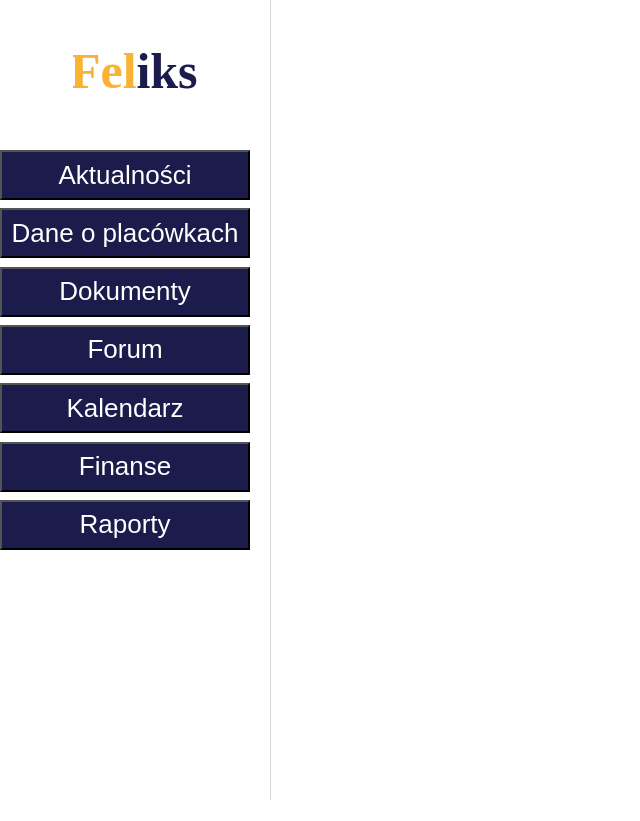
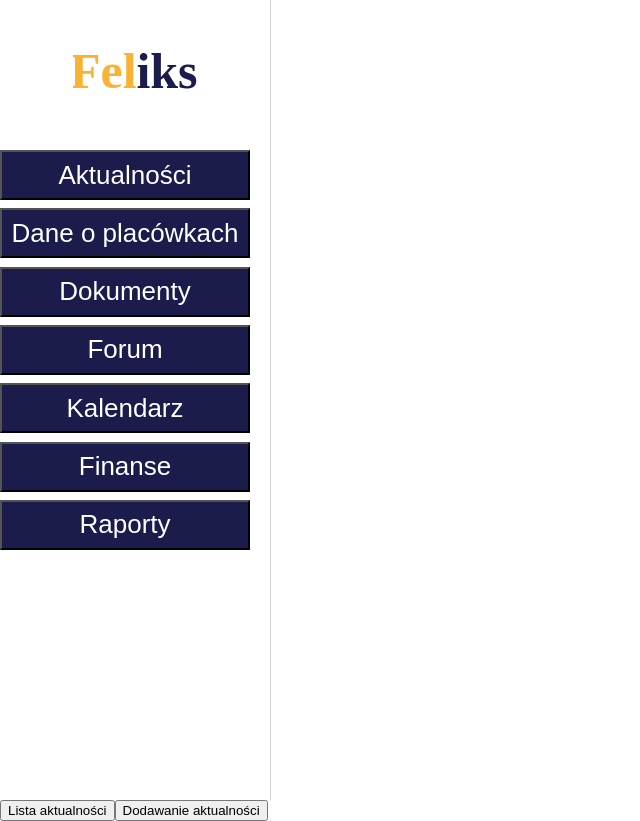
Before and after one commit to jkordek/JayKay, a React app: page / in a window 1280 px wide. Shown: the whole page, without its empty margins (0-640 px from the left). Before the commit the page ends 800 px from the top, so only its background shows below. Built offline with nearby package versions, Linux system fonts and the light colour scheme.

Commit message:
prepare folders for subpages and starter write news subpage

```diff
--- a/src/components/common/menu/MenuItem.jsx
+++ b/src/components/common/menu/MenuItem.jsx
@@ -7,10 +7,10 @@ class MenuItem extends React.Component {
   }
 
   render() {
-    const { label, doOnClick, selected } = this.props;
+    const { label, doOnClick, selected, anchor } = this.props;
 
     return (
-      <button onClick={(event) => doOnClick(label)} className={classnames('menuItem', {'selected': selected})}>
+      <button onClick={(event) => doOnClick(label)} className={classnames('menuItem', {'selected': selected})} href={'../panels/News/' + label}>
         {label}
       </button>
     )
--- a/src/components/common/menu/MenuList.jsx
+++ b/src/components/common/menu/MenuList.jsx
@@ -24,13 +24,13 @@ class MenuList extends React.Component {
 
     return (
       <div className="menuList">
-        <MenuItem doOnClick={this.onClick.bind(this)} label="Aktualności" selected={this.isSelected('Aktualności')}/>
-        <MenuItem doOnClick={this.onClick.bind(this)} label="Dane o placówkach" selected={this.isSelected('Dane o placówkach')}/>
-        <MenuItem doOnClick={this.onClick.bind(this)} label="Dokumenty" selected={this.isSelected('Dokumenty')}/>
-        <MenuItem doOnClick={this.onClick.bind(this)} label="Forum" selected={this.isSelected('Forum')}/>
-        <MenuItem doOnClick={this.onClick.bind(this)} label="Kalendarz" selected={this.isSelected('Kalendarz')}/>
-        <MenuItem doOnClick={this.onClick.bind(this)} label="Finanse" selected={this.isSelected('Finanse')}/>
-        <MenuItem doOnClick={this.onClick.bind(this)} label="Raporty" selected={this.isSelected('Raporty')}/>
+        <MenuItem doOnClick={this.onClick.bind(this)} label="Aktualności" selected={this.isSelected('Aktualności')} anchor="News"/>
+        <MenuItem doOnClick={this.onClick.bind(this)} label="Dane o placówkach" selected={this.isSelected('Dane o placówkach')} anchor="FacilityDate"/>
+        <MenuItem doOnClick={this.onClick.bind(this)} label="Dokumenty" selected={this.isSelected('Dokumenty')} anchor="Documents"/>
+        <MenuItem doOnClick={this.onClick.bind(this)} label="Forum" selected={this.isSelected('Forum')} anchor="Forum"/>
+        <MenuItem doOnClick={this.onClick.bind(this)} label="Kalendarz" selected={this.isSelected('Kalendarz')} anchor="Calendar"/>
+        <MenuItem doOnClick={this.onClick.bind(this)} label="Finanse" selected={this.isSelected('Finanse')} anchor="Finance"/>
+        <MenuItem doOnClick={this.onClick.bind(this)} label="Raporty" selected={this.isSelected('Raporty')} anchor="Raports"/>
       </div>
     )
   }
--- /dev/null
+++ b/src/components/common/panels/News/News.jsx
@@ -0,0 +1,43 @@
+import React from 'react';
+import classnames from 'classnames';
+
+class News extends React.Component {
+  constructor(props) {
+    super(props);
+    this.state = {
+      optionSelected: ''
+    };
+  }
+
+  doOnClick(name) {
+    this.setState({
+      optionSelected: name,
+    });
+  }
+
+  isSelected(name) {
+    return this.state.optionSelected === name ? 'selected' : '';
+  }
+  render() {
+
+    const { optionSelected } = this.state;
+
+    return (
+      <div className="newsPanel">
+        <div className="optionsBar">
+          <button onClick={(event) => doOnClick('Lista aktualności')} className={classnames('newsList', { 'clicked': this.isSelected('Lista aktualności')})}>
+            Lista aktualności
+          </button>
+          <button className={classnames('addNews', { 'clicked': this.isSelected('Dodawanie aktualności')})}>
+            Dodawanie aktualności
+          </button>
+        </div>
+        <div className="newsContent">
+
+        </div>
+      </div>
+    )
+  }
+}
+
+export default News;
--- a/src/components/pages/Main.jsx
+++ b/src/components/pages/Main.jsx
@@ -1,12 +1,14 @@
 import React from 'react';
 import { connect } from 'react-redux';
 import SidePanel from '../common/menu/SidePanel';
+import News from '../common/panels/News/News';
 
 class Main extends React.Component {
   render() {
     return (
       <div>
         <SidePanel />
+        <News />
       </div>
     )
   }
```
Also changed, not shown: src/components/common/panels/News/Options.jsx (added, +12 -0 lines), src/assets/styles/news.sass (added), src/components/common/panels/News.jsx (deleted).
